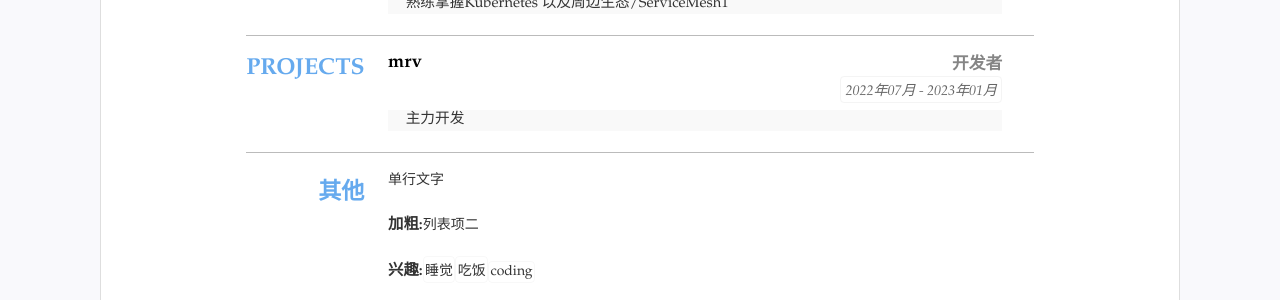
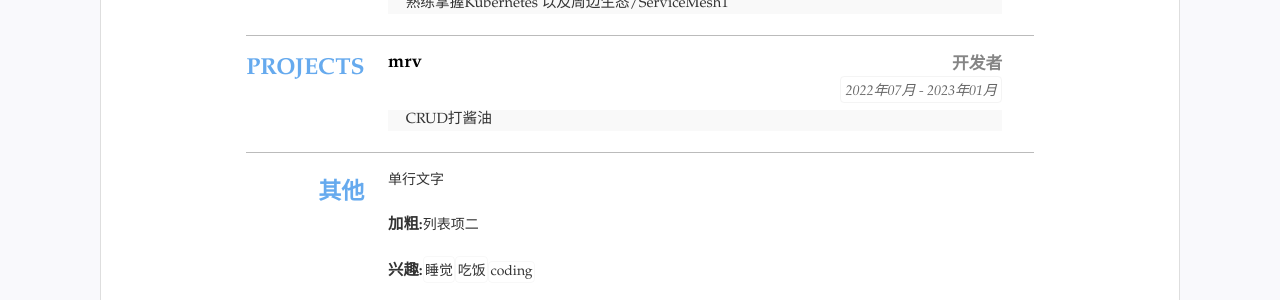
Before and after one commit to lichengcan/jianli, a Jekyll site: the page built from index.html, in a window 1280 px wide. Shown: the part 1008-1308 px from the top of the page. Built offline with Jekyll 4.4.1, drawn with Linux system fonts in a browser that asks for light colours.

Commit message:
Update resume.yml

```diff
--- a/_data/resume.yml
+++ b/_data/resume.yml
@@ -63,7 +63,7 @@ main: #简历主要内容，
   content:
   - title: mrv
     duration: 2022年07月 - 2023年01月
-    detail: 主力开发
+    detail: CRUD打酱油
     sub: 开发者
 
 #others 其他简略内容(列表)
```
